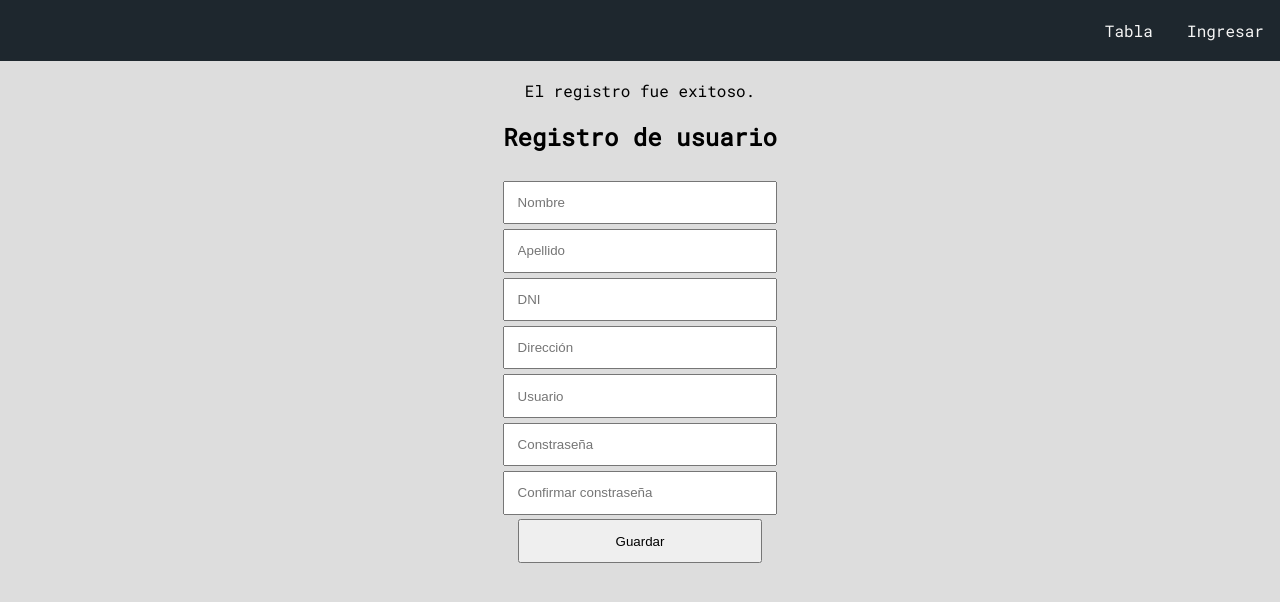
After one commit to Elio-CLS/db_Planilla_Datos, a PHP site: page /singup/singup.php in a window 1280 px wide. The commit adds this page. Shown: the top 602 px of the page. Run offline with PHP 8.4, Linux system fonts and the light colour scheme; the visitor is signed in with stand-in values (Sample User, id 1).

Commit message:
Primer commit estructura

```diff
--- /dev/null
+++ b/singup/singup.php
@@ -0,0 +1,51 @@
+<!DOCTYPE html>
+<html lang="es">
+<head>
+    <meta charset="UTF-8">
+    <meta http-equiv="X-UA-Compatible" content="IE=edge">
+    <meta name="viewport" content="width=device-width, initial-scale=1.0">
+    <link rel="stylesheet" href="../styles/styles_singup.css">
+    <title>Registro</title>
+</head>
+
+<body>
+    <nav class="nav">
+        <ul>
+            <li>
+                <a href="../perfil/admin.php">Tabla</a>
+            </li>
+            <li>
+                <a href="../login.php">Ingresar</a>
+            </li>
+        </ul>
+    </nav>
+<?php
+    session_start();
+    if($_SESSION['mensaje']){
+        echo $_SESSION['mensaje'];
+    }
+?>
+    <div class="contenedor">
+        <h2>Registro de usuario</h2>
+        <form method="POST" action="../db_php/db_registro.php">
+            <div class="tabla">
+                <input type="text" name="nombre" placeholder="Nombre"></div>
+            <div class="tabla">
+                <input type="text" name="apellido" placeholder="Apellido"></div>
+            <div class="tabla">
+                <input type="text" name="dni" placeholder="DNI"></div>
+            <div class="tabla">
+                <input type="text" name="direccion" placeholder="Dirección"></div>
+            <div class="tabla">
+                <input type="text" name="usuario" placeholder="Usuario"></div>
+            <div class="tabla">
+                <input type="password" name="pass" placeholder="Constraseña"></div>
+            <div class="tabla">
+                <input type="password" name="passConfirm" placeholder="Confirmar constraseña"></div>
+            <div class="tabla">
+                <input type="submit" value="Guardar"></div>
+        </form>
+    </div>
+
+</body>
+</html>
--- /dev/null
+++ b/styles/styles_singup.css
@@ -0,0 +1,40 @@
+@import url('https://fonts.googleapis.com/css2?family=Roboto+Mono');
+
+body{
+    background: #ddd;
+    font-family: "Roboto Mono";
+    text-align: center;
+    margin: 0%;
+}
+
+.nav {
+    text-align: right;
+    background: #1e272e;
+    padding: 0.3%;
+    margin-bottom: 1.5%;
+}
+
+.nav li {
+    display: inline-block;
+    list-style: none;
+    margin: 0% 1%;
+}
+
+.nav a {
+    text-decoration: none;
+    color: whitesmoke;
+}
+
+.contenedor form {
+    display: block;
+    margin: 2%;
+}
+
+.tabla {
+    padding: 0.2%;
+}
+
+.tabla input {
+    width: 20%;
+    padding: 1%
+}
```
Also changed, not shown: db_php/db_conexion.php (renamed from conexion.php, +6 -2 lines), db_php/db_consulta.php (added, +7 -0 lines), db_php/db_registro.php (added, +23 -0 lines), login.php (added, +31 -0 lines), perfil/admin.php (renamed from index.php, +27 -6 lines), styles/style.css (renamed from style.css, +20 -0 lines).
